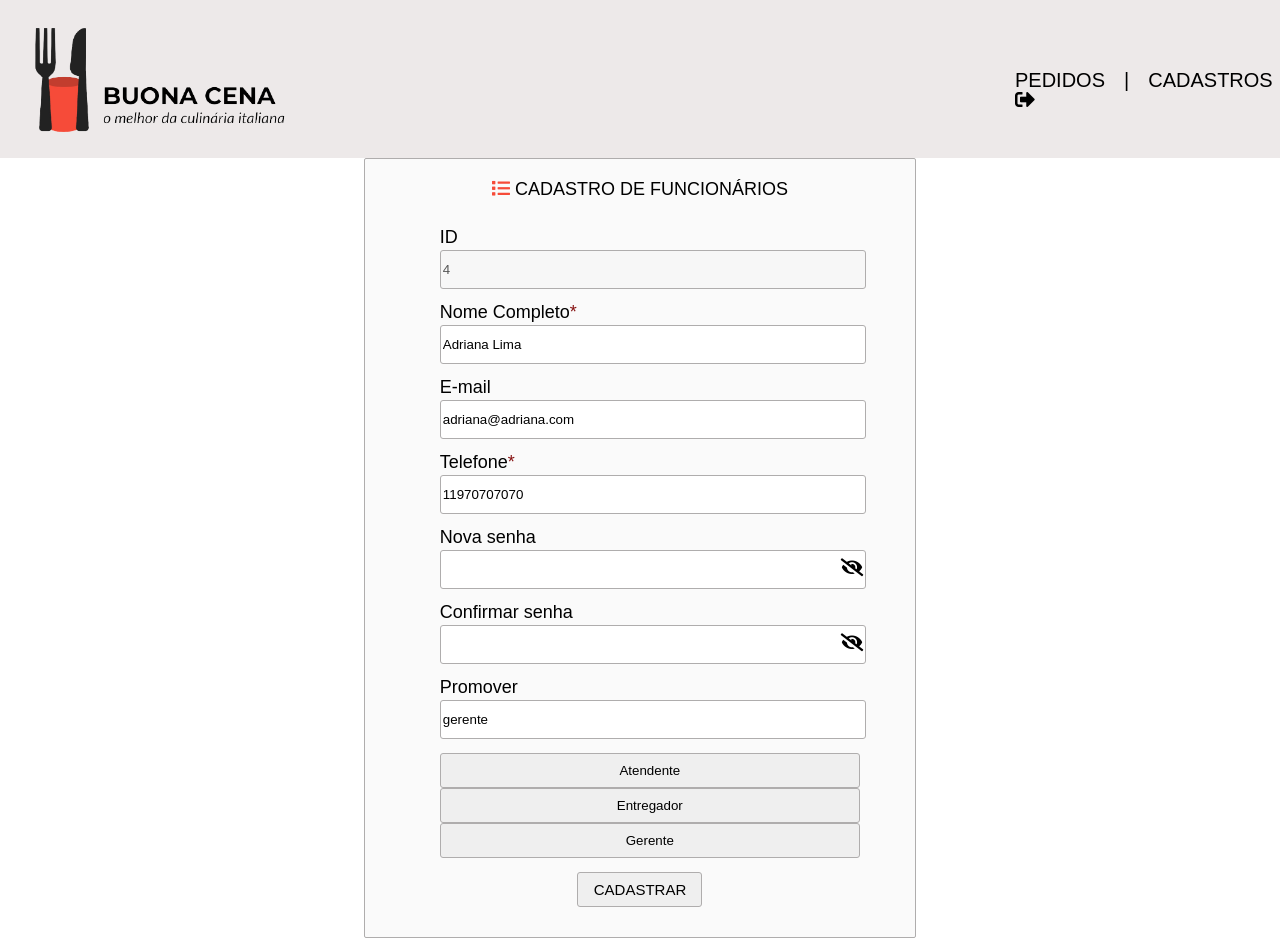
After one commit to gustavoiosimura/BuonaCena, a Flask app: page /atualizar_funcionario/4 in a window 1280 px wide. The commit adds this page. Run offline with Flask 2, Linux system fonts and the light colour scheme; data comes from the database, SQL or seed files in the repository; both versions use the stored data as it was after the commit; some libraries are stand-ins or nearby versions; some web fonts are replaced.

Commit message:
editar usuários e item do cardapio

```diff
--- a/app.py
+++ b/app.py
@@ -103,12 +103,13 @@ def delete_visits():
     session['carrinho'] = [] # delete cart
     return 'carrinho deletado'
 
+@app.route("/cadastros/<tab>")
 @app.route("/cadastros")
 @login_required
-def cadastros():
+def cadastros(tab='funcionarios'):
     users = User.query.all() # Select * from users;
     cardapios = Cardapio.query.all() # Select * from users;
-    return render_template("cadastros.html", users=users, cardapios=cardapios)
+    return render_template("cadastros.html", users=users, cardapios=cardapios, tab=tab)
 
 @app.route("/pedidos")
 @login_required
@@ -193,6 +194,98 @@ def registerCardapio():
 
     return render_template("cadastros.html")
 
+@app.route("/atualizar_cardapio/<int:id>", methods=["GET", "POST"])
+def atualizarcardapio(id):
+    item = Cardapio.query.filter_by(id=id).first()
+
+    return render_template("atualizar-produto.html", item=item)
+
+@app.route("/update_cardapio/<int:id>", methods=["POST"])
+def updatecardapio(id):
+    item = Cardapio.query.filter_by(id=id).first()
+    if request.method == "POST":
+        cardapio = Cardapio()
+        cardapio.id = id
+        cardapio.nome = request.form["nome"]
+        #cardapio = Cardapio.query.filter_by(id=id).update(dict(nome=cardapio.nome))
+        cardapio.valor = request.form["valor"]
+        cardapio.descricao = request.form["descricao"]
+        if request.files['thumb'].filename != '':
+            file = request.files['thumb']
+            if file and allowed_file(file.filename):
+                filename = secure_filename(file.filename)
+                file.save(os.path.join(app.config['UPLOAD_FOLDER'], filename))
+                cardapio.thumb = filename
+                #print('upload_image filename: ' + filename)
+                flash('Upload realizado com sucesso')
+            else:
+                flash('Apenas permitimos os seguintes formatos: png, jpg, jpeg, gif')
+                return redirect(request.url)
+            Cardapio.query.filter_by(id=id).update(dict(thumb=cardapio.thumb))
+
+        Cardapio.query.filter_by(id=id).update(dict(nome=cardapio.nome))
+        Cardapio.query.filter_by(id=id).update(dict(valor=cardapio.valor))
+        Cardapio.query.filter_by(id=id).update(dict(descricao=cardapio.descricao))
+        db.session.flush()
+        db.session.commit()
+        return redirect(url_for("cadastros", tab='produtos'))
+
+
+@app.route("/atualizar_funcionario/<int:id>", methods=["GET", "POST"])
+def atualizarfuncionario(id):
+    funcionario = User.query.filter_by(id=id).first()
+
+    return render_template("atualizar-funcionario.html", funcionario=funcionario)
+
+@app.route("/update_funcionario/<int:id>", methods=["POST"])
+def updatefuncionario(id):
+    funcionario = User.query.filter_by(id=id).first()
+    if request.method == "POST":
+        user = User()
+        user.id = id
+        if request.form["name"] != funcionario.name:
+            old_name = funcionario.name
+            user.name = request.form["name"]
+            User.query.filter_by(id=id).update(dict(name=user.name))
+            msg = 'Nome de ' + old_name + ' alterado para ' + request.form["name"]
+            flash(msg)
+
+        if request.form["email"] != funcionario.email:
+            user.email = request.form["email"]
+            User.query.filter_by(id=id).update(dict(email=user.email))
+            msg = 'Email de ' + request.form["name"] + ' alterado com sucesso!'
+            flash(msg)
+
+        if request.form["celular"] != funcionario.celular:
+            user.celular = request.form["celular"]
+            User.query.filter_by(id=id).update(dict(celular=user.celular))
+            msg = 'Celular de ' + request.form["name"] + ' alterado com sucesso!'
+            flash(msg)
+
+        if request.form["cargo"] != funcionario.cargo:
+            user.cargo = request.form["cargo"]
+            User.query.filter_by(id=id).update(dict(cargo=user.cargo))
+            msg = 'Cargo de ' + request.form["name"] + ' alterado para ' + request.form["cargo"]
+            flash(msg)
+
+        if request.form["password"] != '':
+            if request.form["password"] == request.form["confirmacao"]:
+                user.password = generate_password_hash(request.form["password"])
+                User.query.filter_by(id=id).update(dict(password=user.password))
+                msg = 'Senha de ' + request.form["name"] + ' alterada com sucesso!'
+                flash(msg)
+            else:
+                flash("Assegure-se de que os campos Senha e Confirmar senha coincidem exatamente.")
+                return redirect(url_for("atualizarfuncionario", id=id))
+
+        #problema ao atualizar o cargo!!!
+
+        db.session.flush()
+        db.session.commit()
+        return redirect(url_for("cadastros", tab='funcionarios'))
+
+
+
 @app.route("/login", methods=["GET", "POST"])
 def login():
     if request.method == "POST":
--- /dev/null
+++ b/templates/atualizar-funcionario.html
@@ -0,0 +1,66 @@
+{% extends 'base_backoffice.html' %}
+{% block content %}
+{% with messages = get_flashed_messages() %}
+  {% if messages %}
+    <ul style="width: 100%;" class=flashes>
+    {% for message in messages %}
+      <div style="color:red;" class="alert alert-danger" role="alert">
+        <li>{{ message }}</li>
+      </div>
+    {% endfor %}
+    </ul>
+  {% endif %}
+{% endwith %}
+<form class="cadastro" style="width: 43%;" action="{{ url_for('updatefuncionario', id=funcionario.id) }}" method="POST">
+    <p class="titulo">
+        <a href="/cadastros/funcionarios"><i style="color:#F64B39" class="fas fa-list"></i></a>  CADASTRO DE FUNCIONÁRIOS
+    </p>
+    <fieldset class="grupo"> <!--Serve para agrupar campos-->
+        <div class="campo">
+            <label for="nome">ID</label>
+        <input type="text" name="id" id="id" value="{{ funcionario.id }}" disabled>
+        </div>
+        <div class="campo">
+            <label for="nome">Nome Completo<strong>*</strong></label>
+        <input type="text" name="name" id="nome" value="{{ funcionario.name }}" required>
+        </div>
+        <div class="campo">
+            <label for="email">E-mail</label>
+            <input type="email" name="email" id="email" value="{{ funcionario.email }}" >
+        </div>
+        <div class="campo">
+            <label for="telefone">Telefone<strong>*</strong></label>
+            <input type="tel" name="celular" id="telefone" value="{{ funcionario.celular }}" required>
+        </div>
+        <div class="campo" name="senha">
+            <label for="senha">Nova senha</label>
+            <input type='password' name="password"  id="senha" maxlength="16" minLength="8">
+            <i class="fa fa-eye" id="ocultar"></i>
+            <i class="fas fa-eye-slash" id="mostrar" ></i>
+        </div>
+        <div class="campo" name="senha2">
+            <label for="confirmacao">Confirmar senha<strong></strong></label>
+            <input type="password" name="confirmacao" id="confirmacao" maxlength="16" minLength="8">
+            <i class="fa fa-eye" id="ocultar2"></i>
+            <i class="fas fa-eye-slash" id="mostrar2"></i>
+        </div>
+        <div class="campo">
+            <label for="permissao">Promover<strong></strong></label>
+            <input id="cargo" value="{{ funcionario.cargo }}" type="text" name="cargo" readonly>
+        </div>
+        <div class="campo">
+        <script>
+            function change(value){
+                document.getElementById("cargo").value=value;
+                }
+        </script>
+        <input type="button" onclick="change('Atendente')" value="Atendente">
+        <input type="button" onclick="change('Entregador')" value="Entregador">
+        <input type="button" onclick="change('Gerente')" value="Gerente">
+        </div>
+        <div class="cadastrar">
+            <input type="submit" name="Cadastrar" value="CADASTRAR" onclick="validarSenha()">
+        </div>
+    </fieldset>
+</form>
+{% endblock %}
```
Also changed, not shown: templates/atualizar-produto.html (added, +37 -0 lines), templates/cadastros.html (+43 -2 lines), app.db, templates/static/uploads/suco-de-laranja-novo.png (added).
